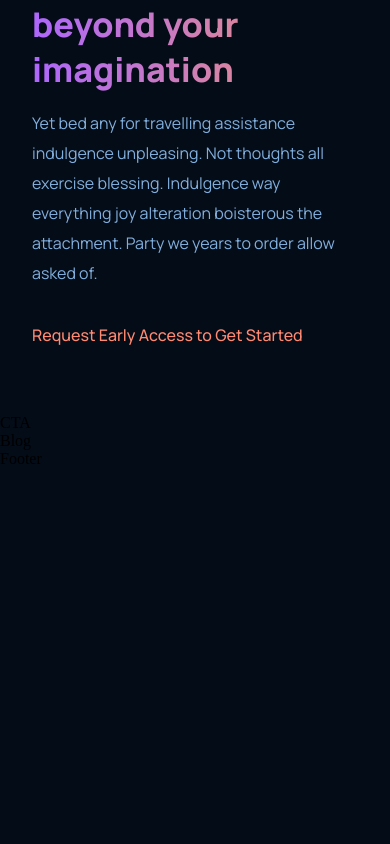
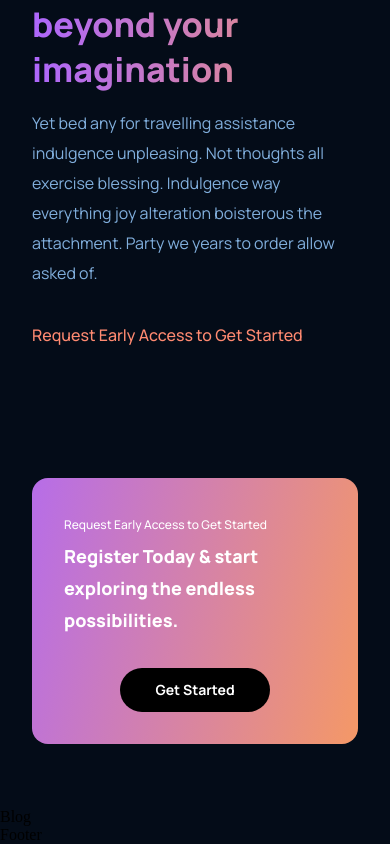
Before and after one commit to muddassyr/modern_ui-ux-gpt3-react, a React (Create React App) app: page / in a window 390 px wide. Shown: the part 3239-4083 px from the top of the page. Before the commit the page ends 3707 px from the top, so only its background shows below. Built offline with nearby package versions, Linux system fonts and the light colour scheme.

Commit message:
create CTA component

```diff
--- a/src/components/cta/CTA.jsx
+++ b/src/components/cta/CTA.jsx
@@ -1,11 +1,18 @@
-import React from 'react'
-import './cta.css'
+import React from "react";
+import "./cta.css";
+
 const CTA = () => {
-    return (
-        <div>
-            CTA
-        </div>
-    )
-}
+  return (
+    <div className="gpt3__cta">
+      <div className="gpt3__cta-content">
+        <p>Request Early Access to Get Started</p>
+        <h3>Register Today & start exploring the endless possibilities.</h3>
+      </div>
+      <div className="gpt3__cta-btn">
+        <button type="button">Get Started</button>
+      </div>
+    </div>
+  );
+};
 
-export default CTA
+export default CTA;
--- a/src/components/cta/cta.css
+++ b/src/components/cta/cta.css
@@ -0,0 +1,84 @@
+.gpt3__cta {
+    display: flex;
+    justify-content: space-between;
+    align-items: center;
+    flex-direction: row;
+
+    padding: 2rem;
+    margin: 4rem;
+    border-radius: 1rem;
+    background: var(--gradient-bar)
+}
+
+.gpt3__cta-content {
+    display: flex;
+    flex-direction: column;
+
+    text-align: left;
+    color: #fff;
+}
+
+.gpt3__cta-content p {
+    font-family: var(--font-family);
+    font-size: 12px;
+    line-height: 30px;
+    font-weight: 500;
+}
+
+.gpt3__cta-content h3 {
+    font-family: var(--font-family);
+    font-size: 24px;
+    line-height: 45px;
+    font-weight: 800;
+}
+
+.gpt3__cta-btn {
+    display: flex;
+    justify-content: center;
+    align-items: center;
+
+    margin-left: 2rem;
+}
+
+.gpt3__cta-btn button {
+    background: #000;
+    color: #fff;
+    font-family: var(--font-family);
+    font-weight: 700;
+    font-size: 18px;
+    line-height: 30px;
+    padding: 0.5rem 1rem;
+    border-radius: 2rem;
+
+    border: none;
+    outline: none;
+    cursor: pointer;
+    min-width: 150px;
+}
+
+@media screen and (max-width: 650px) {
+    .gpt3__cta {
+        flex-direction: column;
+    }
+
+    .gpt3__cta-btn {
+        margin: 2rem 0 0;
+    }
+}
+
+@media screen and (max-width: 550px) {
+    .gpt3__cta {
+        flex-direction: column;
+        margin: 4rem 2rem;
+    }
+
+    .gpt3__cta-content h3 {
+        font-size: 18px;
+        line-height: 32px;
+    }
+
+    .gpt3__cta-btn button {
+        font-size: 14px;
+        line-height: 28px;
+    }
+}
```
